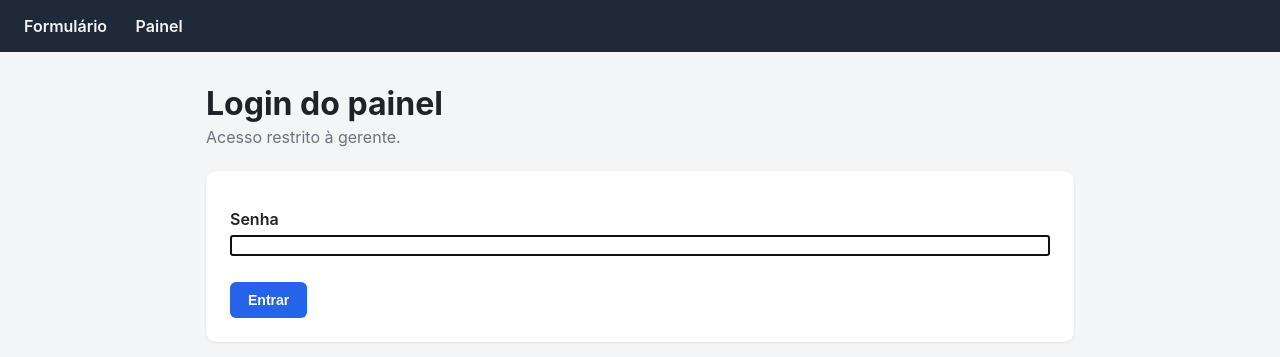
After one commit to mayandersonalves2021-dev/Gerenciamento-de-Novatos, a Flask app: page /painel/login in a window 1280 px wide. The commit adds this page. Shown: the top 357 px of the page. Run offline with Flask 3, Linux system fonts and the light colour scheme.

Commit message:
Adiciona login por senha para proteger o painel

```diff
--- a/main.py
+++ b/main.py
@@ -1,11 +1,15 @@
 import sqlite3
 from datetime import datetime
+from functools import wraps
 
-from flask import Flask, g, redirect, render_template, request, url_for
+from flask import Flask, g, redirect, render_template, request, session, url_for
 
 app = Flask(__name__)
+app.secret_key = "b8653768c9882bcbec636341e136848e1c49c612e732d06d"
 
 DATABASE = "relatos.db"
+
+SENHA_PAINEL = "yas67"
 
 PROBLEMAS_DISPONIVEIS = [
     "OPÇÃO A",
@@ -51,6 +55,33 @@ def init_db():
         )
 
 
+def login_obrigatorio(view):
+    @wraps(view)
+    def decorada(*args, **kwargs):
+        if not session.get("autenticado"):
+            return redirect(url_for("login"))
+        return view(*args, **kwargs)
+
+    return decorada
+
+
+@app.route("/painel/login", methods=["GET", "POST"])
+def login():
+    erro = None
+    if request.method == "POST":
+        if request.form.get("senha") == SENHA_PAINEL:
+            session["autenticado"] = True
+            return redirect(url_for("painel"))
+        erro = "Senha incorreta."
+    return render_template("login.html", erro=erro)
+
+
+@app.route("/painel/logout")
+def logout():
+    session.pop("autenticado", None)
+    return redirect(url_for("login"))
+
+
 @app.route("/")
 def formulario():
     return render_template("form.html", problemas=PROBLEMAS_DISPONIVEIS)
@@ -88,6 +119,7 @@ def enviar():
 
 
 @app.route("/painel")
+@login_obrigatorio
 def painel():
     db = get_db()
     relatos = db.execute(
@@ -97,6 +129,7 @@ def painel():
 
 
 @app.route("/painel/resolver/<int:relato_id>", methods=["POST"])
+@login_obrigatorio
 def resolver(relato_id):
     db = get_db()
     novo_status = "Resolvido" if request.form.get("acao") == "resolver" else "Pendente"
@@ -106,6 +139,7 @@ def resolver(relato_id):
 
 
 @app.route("/painel/finalizar_turno", methods=["POST"])
+@login_obrigatorio
 def finalizar_turno():
     db = get_db()
     db.execute("DELETE FROM relatos")
--- a/static/style.css
+++ b/static/style.css
@@ -134,6 +134,25 @@ button, .btn-primario, .btn-secundario {
     margin-bottom: 0;
 }
 
+.painel-acoes {
+    display: flex;
+    align-items: center;
+    gap: 12px;
+}
+
+.painel-acoes a.btn-secundario {
+    text-decoration: none;
+    display: inline-block;
+}
+
+.alerta-erro {
+    background: #fee2e2;
+    color: #991b1b;
+    padding: 10px 14px;
+    border-radius: 6px;
+    margin-bottom: 20px;
+}
+
 .alerta-sucesso {
     background: #dcfce7;
     color: #166534;
--- /dev/null
+++ b/templates/login.html
@@ -0,0 +1,19 @@
+{% extends "base.html" %}
+
+{% block title %}Login do Painel{% endblock %}
+
+{% block content %}
+    <h1>Login do painel</h1>
+    <p class="subtitulo">Acesso restrito à gerente.</p>
+
+    {% if erro %}
+        <div class="alerta-erro">{{ erro }}</div>
+    {% endif %}
+
+    <form method="POST" action="{{ url_for('login') }}" class="formulario">
+        <label for="senha">Senha</label>
+        <input type="password" id="senha" name="senha" required autofocus>
+
+        <button type="submit">Entrar</button>
+    </form>
+{% endblock %}
--- a/templates/painel.html
+++ b/templates/painel.html
@@ -5,12 +5,15 @@
 {% block content %}
     <div class="painel-topo">
         <h1>Painel de relatos</h1>
+        <div class="painel-acoes">
             {% if relatos|length > 0 %}
                 <form method="POST" action="{{ url_for('finalizar_turno') }}"
                       onsubmit="return confirm('Finalizar turno? Todos os relatos serão apagados permanentemente.');">
                     <button type="submit" class="btn-perigo">Finalizar turno</button>
                 </form>
             {% endif %}
+            <a href="{{ url_for('logout') }}" class="btn-secundario">Sair</a>
+        </div>
     </div>
 
     {% if relatos|length == 0 %}
```
Lines whose indentation alone changed are shown as unchanged.
